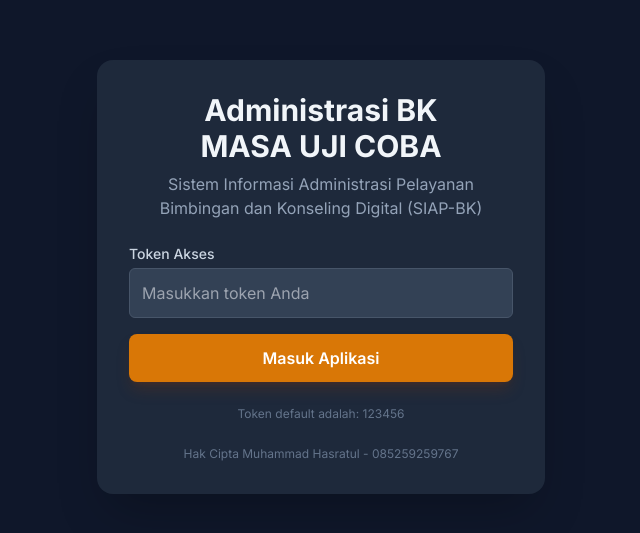
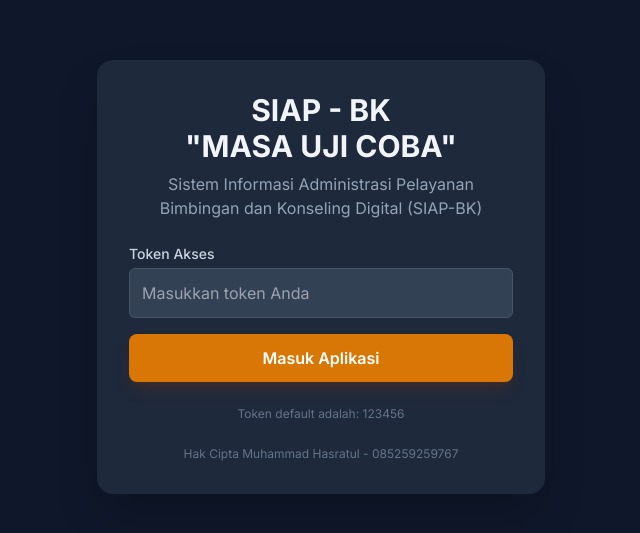
Before and after one commit to yayan91/administrasi-bk-connect, a plain HTML site: page index.html in a window 1280 px wide. Shown: the part 123-656 px from the top of the page, without its empty margins (319-959 px from the left). Drawn offline with nearby package versions, Linux system fonts and the light colour scheme.

Commit message:
Update index.html

```diff
--- a/index.html
+++ b/index.html
@@ -69,13 +69,13 @@
     <div id="loginScreen" class="min-h-screen flex items-center justify-center p-4">
         <div class="w-full max-w-md bg-slate-800 rounded-2xl shadow-2xl p-8 space-y-6 text-center">
             <div>
-                <h1 class="text-3xl font-bold text-slate-100">Administrasi BK</h1>
-				<h1 class="text-3xl font-bold text-slate-100">MASA UJI COBA</h1>
+                <h1 class="text-3xl font-bold text-slate-100">SIAP - BK</h1>
+				<h1 class="text-3xl font-bold text-slate-100">"MASA UJI COBA"</h3>
                 <p class="text-slate-400 mt-2">Sistem Informasi Administrasi Pelayanan Bimbingan dan Konseling Digital (SIAP-BK)</p>
             </div>
             <div class="space-y-4">
                  <div>
-                    <label for="tokenInput" class="block text-sm font-medium text-slate-300 text-left">Token Akses</label><center></center>
+                    <label for="tokenInput" class="block text-sm font-medium text-slate-300 text-left">Token Akses</label>
                     <input type="password" id="tokenInput" class="mt-1 block w-full rounded-md border-slate-600 bg-slate-700 text-slate-200 p-3 border focus:border-amber-500" placeholder="Masukkan token Anda">
                 </div>
                 <button id="loginButton" class="w-full px-6 py-3 bg-amber-600 text-white rounded-lg font-semibold hover:bg-amber-700 transition-colors shadow-lg shadow-amber-900/30">Masuk Aplikasi</button>
@@ -93,8 +93,9 @@
             <!-- Header dan Navigasi -->
             <header class="p-6 sm:p-8 border-b border-slate-700">
                 <div class="text-center mb-6">
-                    <h1 class="text-3xl font-bold text-slate-100">Administrasi Bimbingan & Konseling</h1>
-                    <p class="text-slate-400 mt-2">Pilih menu di bawah untuk mengelola data.</p>
+                    <h1 class="text-3xl font-bold text-slate-100">SIAP - BK</h1>
+                    <p class="text-slate-400 mt-2">Sistem Informasi Administrasi Pelayanan Bimbingan dan Konseling Digital (SIAP-BK)</p>
+					<p class="text-slate-400 mt-2">Pilih menu di bawah untuk mengelola data.</p>
                 </div>
                 <nav class="flex justify-center space-x-1 sm:space-x-2 flex-wrap text-sm sm:text-base">
                     <!-- Tombol navigasi diperbaiki dengan data-target -->
```
